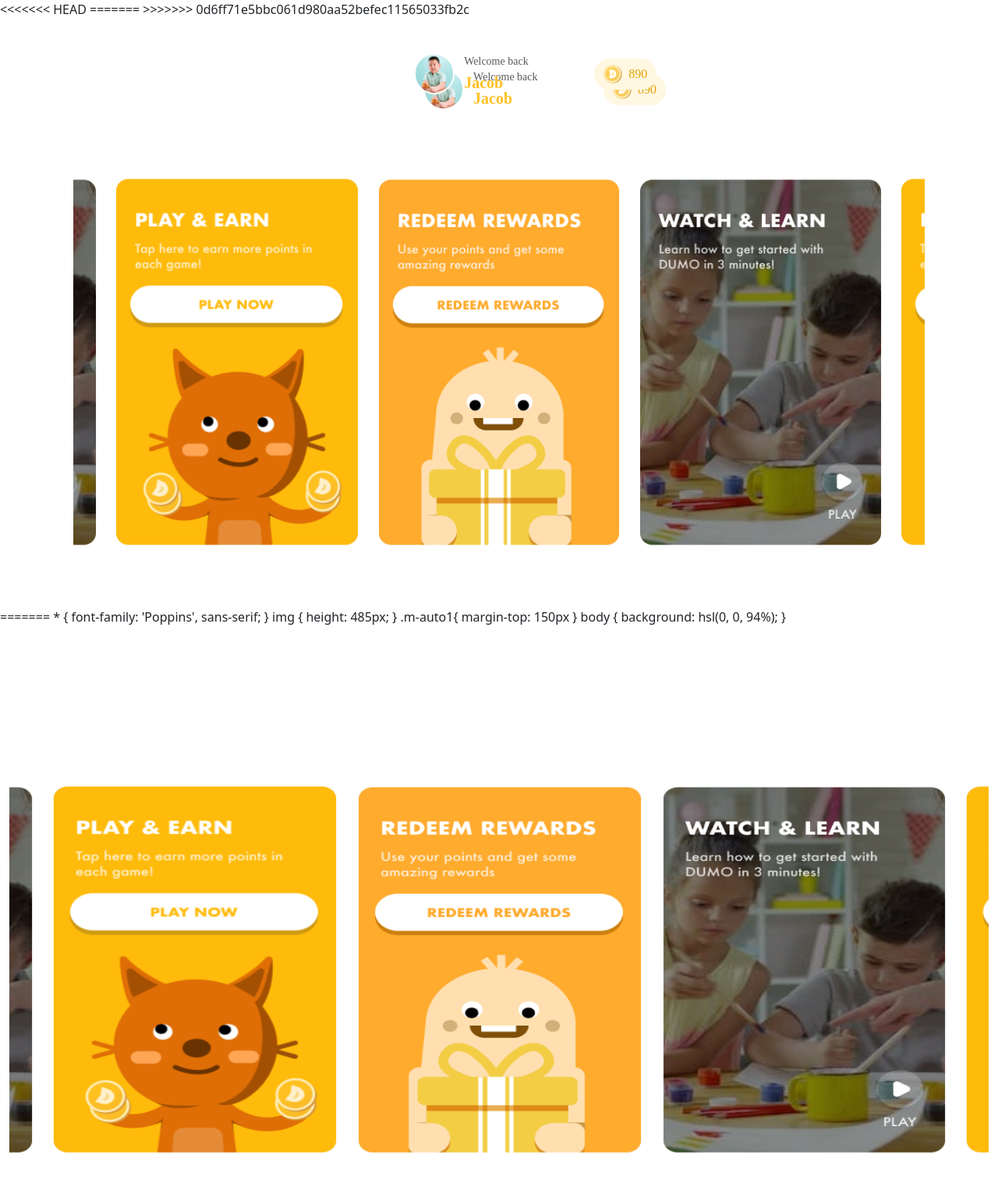
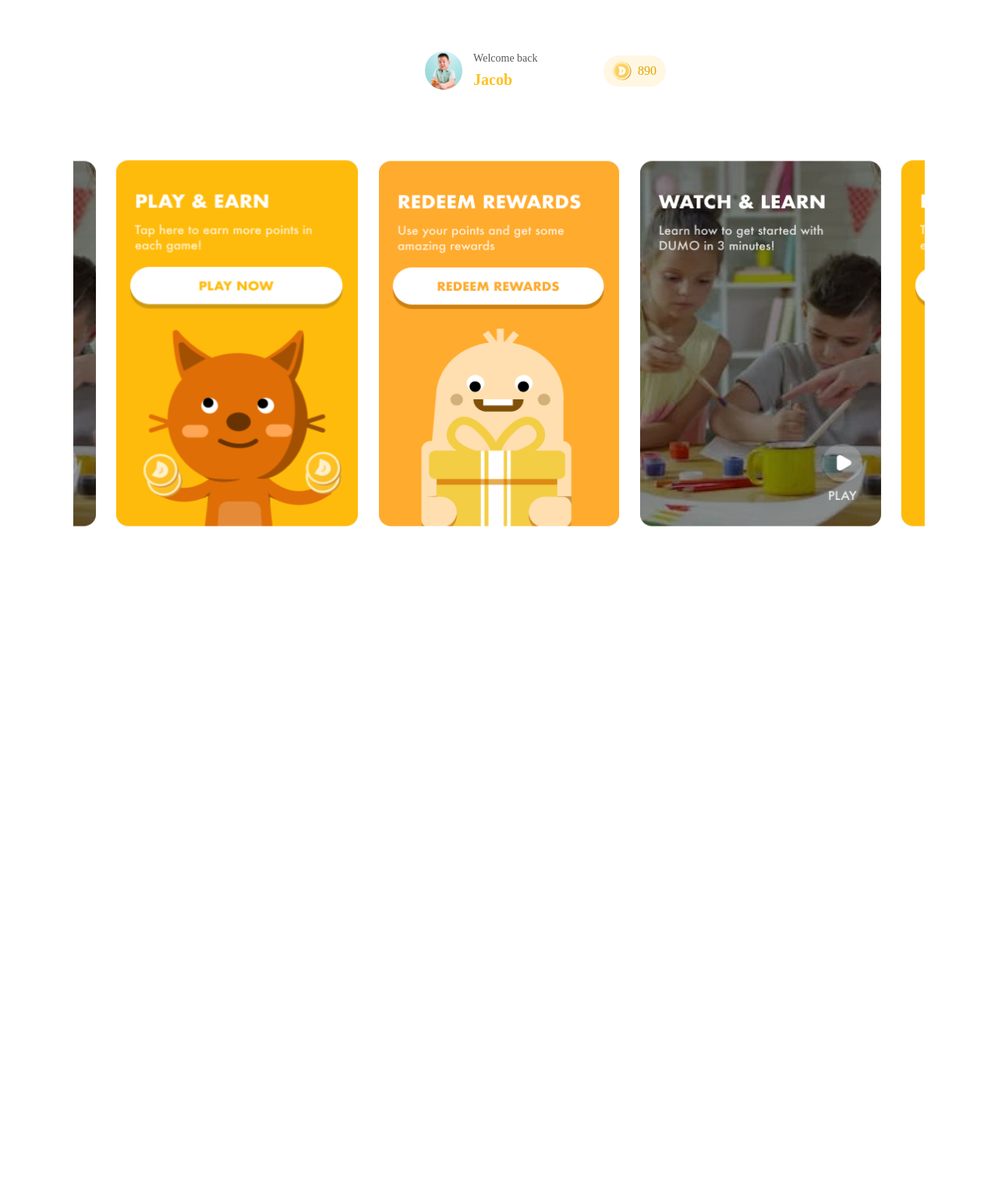
Before and after one commit to KentKong97/KentKong97.dumo.io, a plain HTML site: page index.html in a window 1280 px wide. Shown: the top 1513 px of the page at 78% size. After the commit the page ends 800 px from the top, so only its background shows below. Drawn offline with nearby package versions, Linux system fonts and the light colour scheme; a web font is replaced by a local one.

Commit message:
Update index.html

```diff
--- a/index.html
+++ b/index.html
@@ -4,11 +4,9 @@
 <head>
     <!-- Required meta tags -->
     <meta charset="utf-8">
-<<<<<<< HEAD
+
     <meta name="viewport" content="width=device-width, initial-scale=1.0, maximum-scale=1, minimum-scale=1">
-=======
-    <meta name="viewport" content="width=device-width, initial-scale=1">
->>>>>>> 0d6ff71e5bbc061d980aa52befec11565033fb2c
+
 
     <link rel="stylesheet" href="./global.css" />
     <link rel="stylesheet" href="./index.css" />
@@ -26,7 +24,6 @@
     <title>Dumo Landing Page</title>
     <style>
         @import url('https://fonts.googleapis.com/css2?family=Futura:wght@500;700&display=swap');
-<<<<<<< HEAD
 
         * {
             font-family: 'Poppins', sans-serif;
@@ -107,72 +104,6 @@
     </div>
 </div>
 
-=======
-
-        * {
-            font-family: 'Poppins', sans-serif;
-        }
-
-        img {
-            height: 485px;
-        }
-
-        .m-auto1{
-            margin-top: 150px
-        }
-
-        body {
-            background: hsl(0, 0, 94%);
-        }
-    </style>
-</head>
-
-<body>
-
-        <form class="frame-form">
-          <div class="frame-div">
-            <div class="frame-div1">
-              <div class="frame-div2">
-                <img class="image-1-icon" alt="" src="public/image-1@2x.png" />
-              </div>
-              <div class="frame-div3">
-                <div class="welcome-back-div">Welcome back</div>
-                <b class="jacob">Jacob</b>
-              </div>
-            </div>
-            <div class="frame-div4">
-              <img class="group-icon" alt="" src="public/group-7.svg" />
-              <div class="div">890</div>
-            </div>
-          </div>
-        </form>
-
-    <div class="container-fluid my-5">
-        <div class="row">
-            <div class="col-12 m-auto1">
-                <div class="owl-carousel owl-theme">
-                    <div class="item mb-4">
-                        <div class="card border-0">
-                            <img src="image_4.png" alt="" class="card-img-top">
-                        </div>
-                    </div>
-
-                    <div class="item">
-                        <div class="card border-0">
-                            <img src="image_2.png" alt="" class="card-img-top">
-                        </div>
-                    </div>
-                    <div class="item">
-                        <div class="card border-0">
-                            <img src="image_3.png" alt="" class="card-img-top">
-                        </div>
-                    </div>
-                </div>
-            </div>
-        </div>
-    </div>
-
->>>>>>> 0d6ff71e5bbc061d980aa52befec11565033fb2c
 
     <script src="https://cdnjs.cloudflare.com/ajax/libs/jquery/3.6.0/jquery.min.js"></script>
 
```
